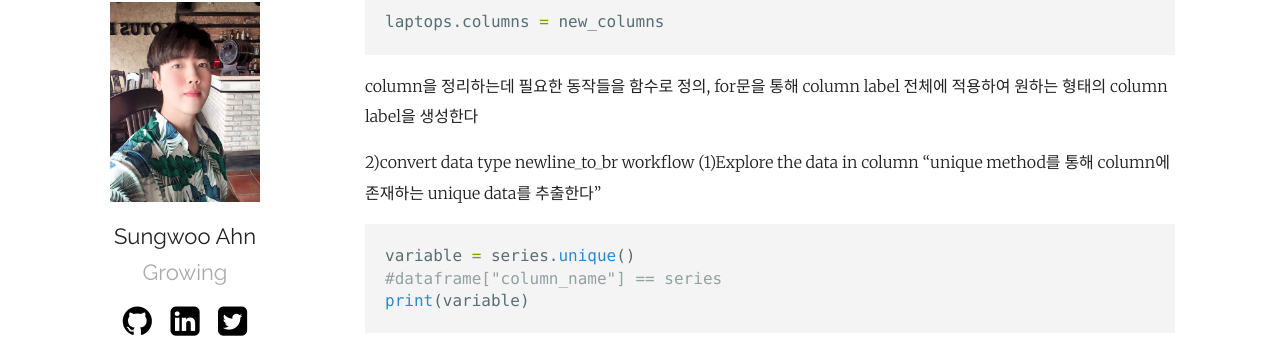
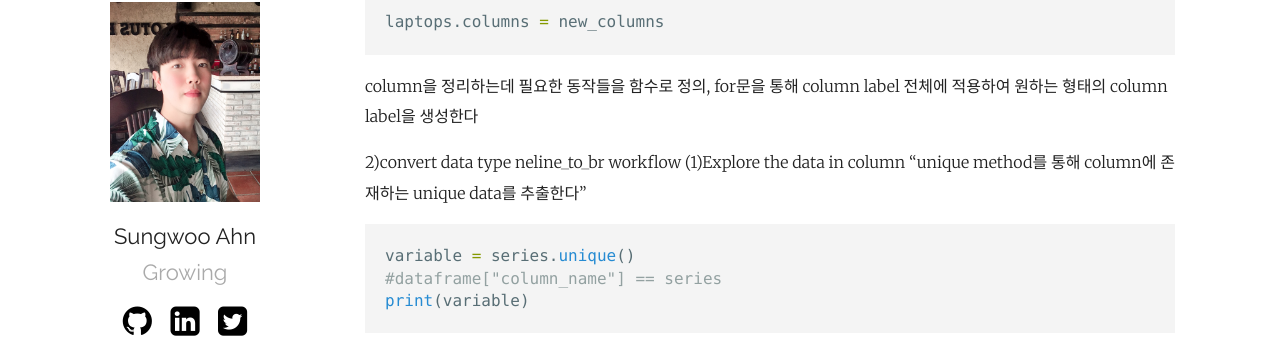
Before and after one commit to James19b/hey-james.github.io, a Jekyll site: the page built from _posts/2019-09-07-TIL-2.markdown, in a window 1280 px wide and 900 px high, scrolled down 1092 px. Shown: the part 179-523 px from the top of the window. Built offline with Jekyll 4.4.1, drawn with Linux system fonts in a browser that asks for light colours; some of the changed text lies outside the part shown.

Commit message:
Update 2019-09-07-TIL-2.markdown

````diff
--- a/_posts/2019-09-07-TIL-2.markdown
+++ b/_posts/2019-09-07-TIL-2.markdown
@@ -9,7 +9,7 @@ categories: Python Pandas DataCleaning
 [Data Cleaning]
 
 1)column label
-newline_to_br
+neline_to_br
 내가 쓴 코드
 ```python
 new_columns = []
@@ -58,7 +58,7 @@ laptops.columns = new_columns
 column을 정리하는데 필요한 동작들을 함수로 정의, for문을 통해 column label 전체에 적용하여 원하는 형태의 column label을 생성한다
 
 2)convert data type
-newline_to_br
+neline_to_br
 workflow
 (1)Explore the data in column
 "unique method를 통해 column에 존재하는 unique data를 추출한다"
````
